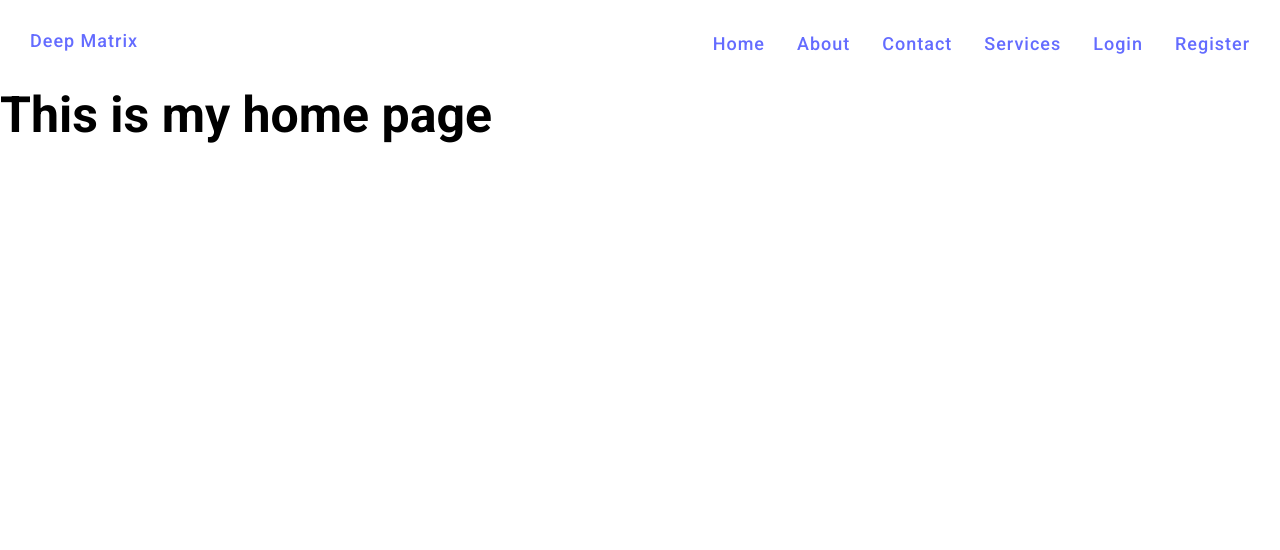
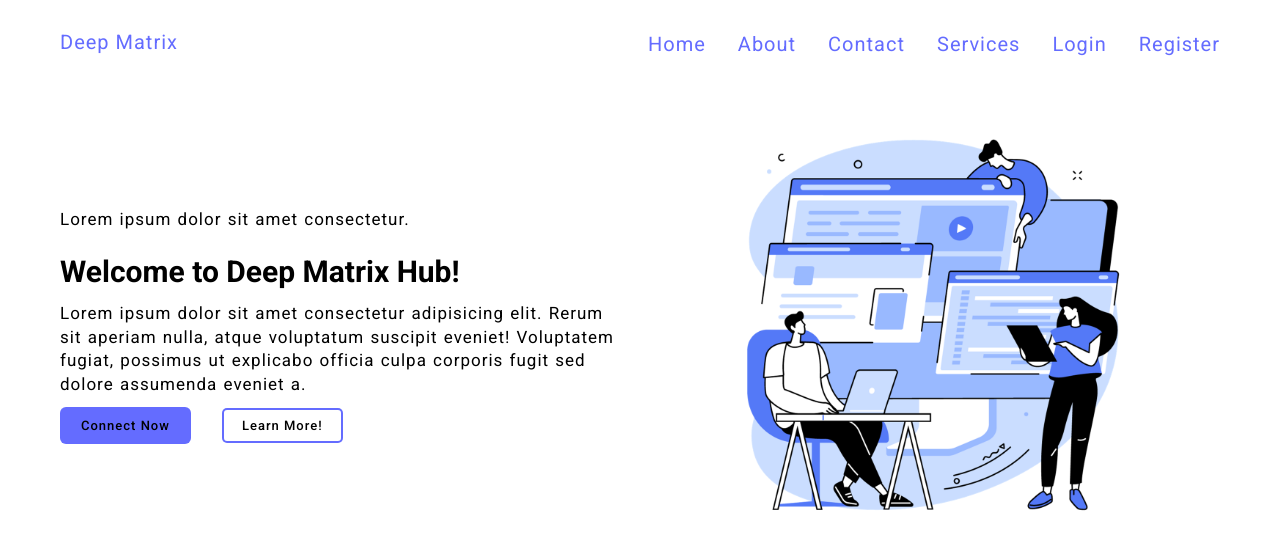
Before and after one commit to AmulSharma12/Mern2025, a React (Vite) app in the folder client/: page / in a window 1280 px wide. Shown: the top 550 px of the page. Built offline with nearby package versions, Linux system fonts and the light colour scheme.

Commit message:
Home page UI

```diff
--- a/client/src/index.css
+++ b/client/src/index.css
@@ -30,8 +30,8 @@ body {
 }
 
 h1 {
-  font-size: 5rem;
-  line-height: 1.1;
+  font-size: 3rem;
+  line-height: 2;
   font-weight: bold;
 }
 
@@ -40,15 +40,16 @@ li,
 label,
 input,
 textarea {
-  font-size: 1.8rem;
-  line-height: 1.56;
+  font-size: 1.7rem;
+  line-height: 1.4;
   letter-spacing: 0.1rem;
-  word-spacing: 0.06rem;
+  word-spacing: 0.1rem;
+  margin-bottom: 1rem;
 }
 
 a {
-  font-weight: 500;
-  font-size: 1.8rem;
+  font-weight: 50rem;
+  font-size: 2rem;
   letter-spacing: 0.1rem;
   color: var(--btn-color);
   text-decoration: inherit;
@@ -60,9 +61,62 @@ li {
 
 .container {
   max-width: 100vw;
-  padding: 3rem 3rem;
+  padding: 3rem 6rem;
   /* margin: 0 2rem; */
   display: flex;
   justify-content: space-between;
   /* border: 2px solid red; */
 }
+
+/* layout rule */
+.grid {
+  display: grid;
+  gap: 2.8rem;
+}
+
+.grid-two-cols {
+  grid-template-columns: repeat(2, 1fr);
+}
+
+/* button css reusable */
+button {
+  text-transform: capitalize;
+  background-color: var(--btn-color);
+  padding: 1rem 2rem;
+  border-radius: 0.6rem;
+  font-size: 1.3rem;
+  font-weight: 500;
+  border: 0.1rem solid transparent;
+  letter-spacing: 0.1rem;
+  cursor: pointer;
+}
+
+.secondary-btn {
+  background: transparent;
+  box-shadow: inset 0 0 0 0.2rem var(--btn-color);
+  margin-left: 3rem;
+}
+
+/* state rules  */
+button:hover {
+  box-shadow: inset 0 0 0 0.2rem white;
+}
+
+a:hover a.active {
+  color: #535bf2;
+}
+
+.section-hero .grid {
+  align-items: center;
+}
+
+/* hero image css styling */
+.hero-image {
+  display: flex;
+  justify-content: center;
+}
+
+.hero-image img {
+  width: 70%;
+  height: auto;
+}
--- a/client/src/pages/Home.jsx
+++ b/client/src/pages/Home.jsx
@@ -1,7 +1,38 @@
 export const Home = () => {
   return (
     <>
-      <h1>This is my home page</h1>
+      <main>
+        <section className="section-hero">
+          <div className="container grid grid-two-cols">
+            <div className="hero-content">
+              <p>Lorem ipsum dolor sit amet consectetur.</p>
+              <h1>Welcome to Deep Matrix Hub!</h1>
+              <p>
+                Lorem ipsum dolor sit amet consectetur adipisicing elit. Rerum
+                sit aperiam nulla, atque voluptatum suscipit eveniet! Voluptatem
+                fugiat, possimus ut explicabo officia culpa corporis fugit sed
+                dolore assumenda eveniet a.
+              </p>
+              <div className="btn btn-group">
+                <a href="/contact">
+                  <button className="btn">Connect now</button>
+                </a>
+                <a href="/service">
+                  <button className="btn secondary-btn">Learn more!</button>
+                </a>
+              </div>
+            </div>
+            <div className="hero-image">
+              <img
+                src="/images/home.png"
+                alt="home-image"
+                width="500"
+                height="400"
+              ></img>
+            </div>
+          </div>
+        </section>
+      </main>
     </>
   );
 };
```
Also changed, not shown: client/src/pages/Login.jsx (line endings or trailing spaces).
